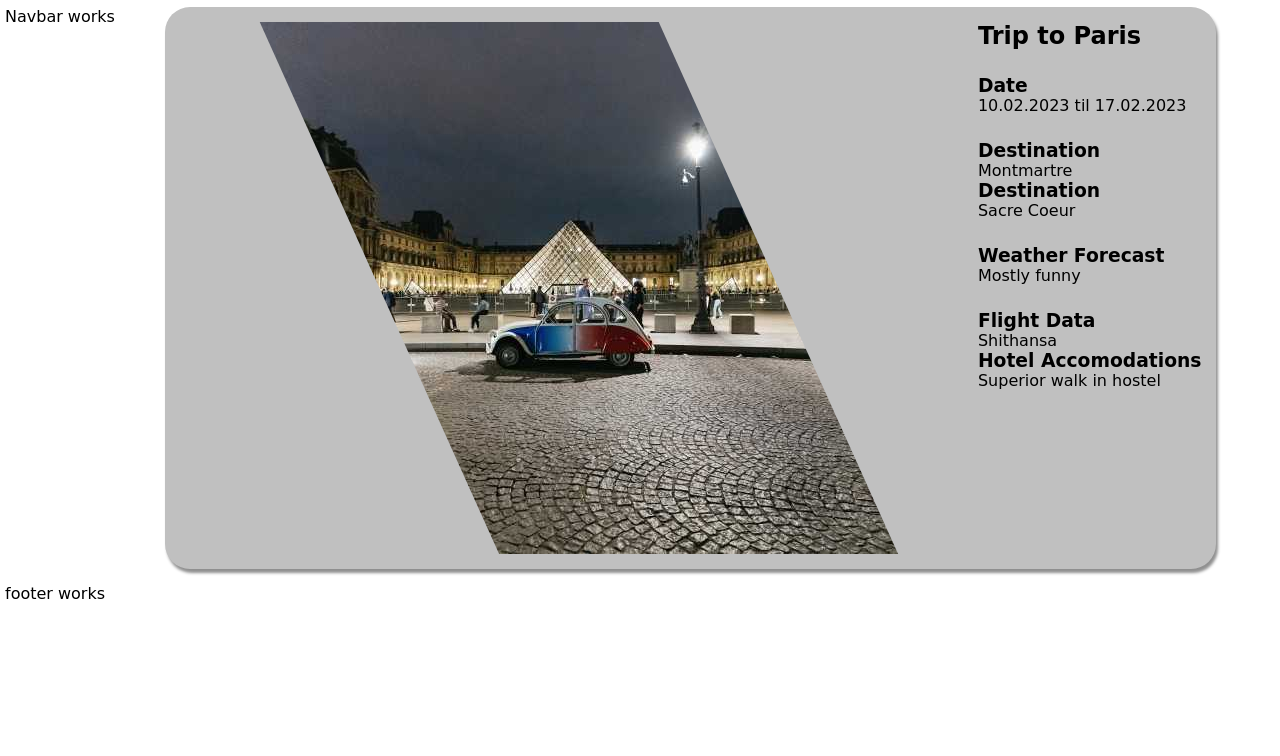
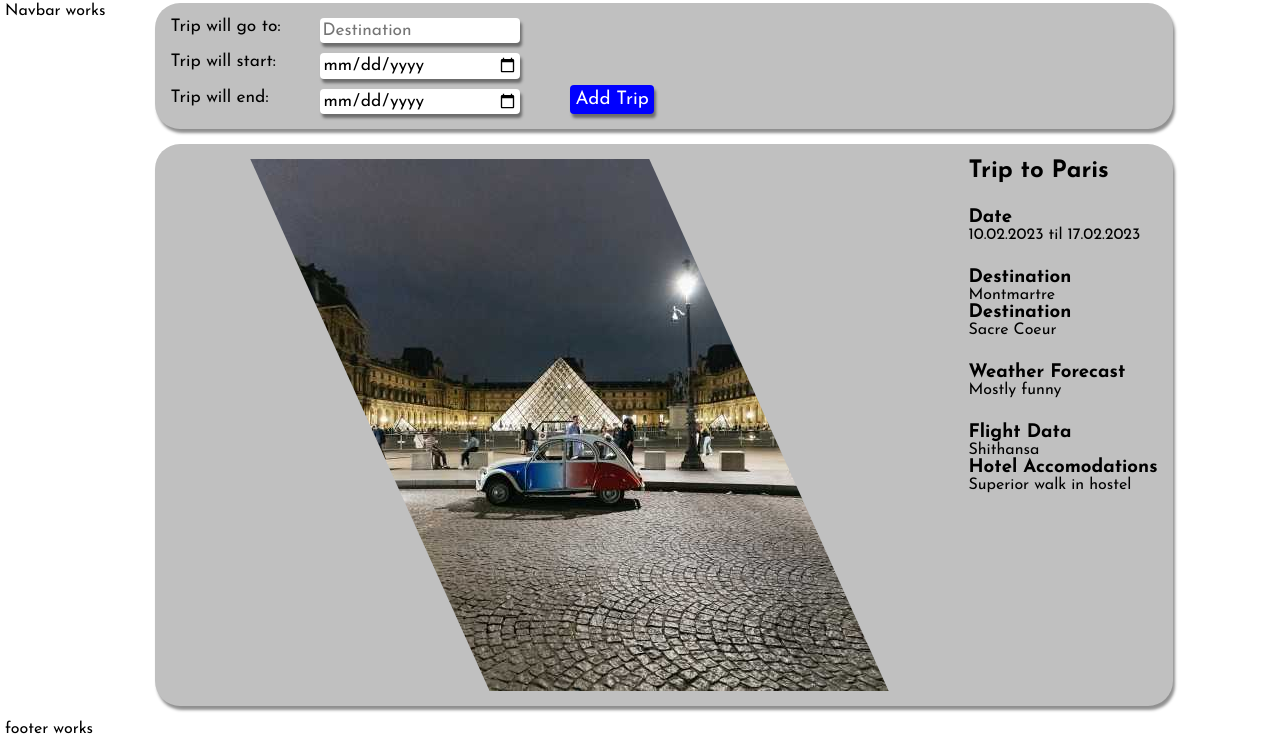
Before and after one commit to baronmdw/frontend_web_dev_project_5_capstone, a website built with webpack: page src/client/views/index.html in a window 1280 px wide. Shown: the part 44-800 px from the top of the page. Built offline with nearby package versions, Linux system fonts and the light colour scheme; files whose address does not match are found by name.

Commit message:
input field added

```diff
--- a/src/client/styles/style.scss
+++ b/src/client/styles/style.scss
@@ -5,7 +5,6 @@ h1 {
 }
 
 textarea {
-    font-family: 'Dancing Script', cursive;
     font-size: 1.2em;
     background-color: #333;
     color: #ffe;
@@ -17,7 +16,7 @@ textarea {
 * {
     padding: 0;
     margin: 0;
-    font-family: 'Abril Fatface', cursive;
+    font-family: 'Josefin Sans', sans-serif;
 }
 
 body {
@@ -39,9 +38,6 @@ body {
 .card {
     background-color: silver;
     border-radius: 25px;
-    display: flex;
-    flex-direction: row;
-    padding: 15px;
 }
 
 .cropped-img {
@@ -64,6 +60,51 @@ body {
     box-shadow: 2px 4px 3px #00000070;
 }
 
+.contentCard {
+    display: flex;
+    flex-direction: row;
+    padding: 15px;
+}
+
+.inputField {
+    padding: 15px;
+    display: flex;
+    flex-direction: row;
+    align-items: flex-end;
+    gap: 50px;
+    form {
+        display: grid;
+        grid-template-columns: 140px 200px;
+        grid-template-rows: repeat(3, 1fr);
+        gap: 10px;
+        justify-content: start;
+        label {
+            font-size: 13pt;
+        }
+        input {
+            font-size: 13pt;
+            border: none;
+            border-radius: 4px;
+            padding: 2px;
+        }
+    }
+}
+
+button {
+    font-size: 14pt;
+    border: none;
+    border-radius: 4px;
+    background-color: blue;
+    color: white;
+    padding: 5px;
+}
+
+.bodyContent {
+    display: flex;
+    flex-direction: column;
+    gap: 15px;
+}
+
 @media (min-width:1000px) {
     .body {
         flex-direction: row;
--- a/src/client/views/index.html
+++ b/src/client/views/index.html
@@ -3,6 +3,7 @@
 <head>
     <meta charset="UTF-8">
     <meta name="viewport" content="width=device-width, initial-scale=1.0">
+    <link rel="preconnect" href="https://fonts.googleapis.com"><link rel="preconnect" href="https://fonts.gstatic.com" crossorigin><link href="https://fonts.googleapis.com/css2?family=Josefin+Sans:ital,wght@0,100;0,200;0,300;0,400;0,500;0,600;0,700;1,100;1,200;1,300;1,400;1,500;1,600;1,700&display=swap" rel="stylesheet">
     <title>Weather Journal</title>
 </head>
 <body>
@@ -14,7 +15,18 @@
             Navbar works
         </div>
         <div class="bodyContent">
-            <div class="card card-shadow">
+            <div class="inputField card card-shadow">
+                <form id="newTrip">
+                    <label for="destination">Trip will go to:</label>
+                    <input type="text" id="destination" name="destination" value="" placeholder="Destination" class="card-shadow">
+                    <label for="startDate">Trip will start:</label>
+                    <input type="date" id="startDate" name="startDate" class="card-shadow">
+                    <label for="endDate">Trip will end:</label>
+                    <input type="date" id="endDate" name="endDate" class="card-shadow">
+                </form>
+                <button id="enterTrip" class="card-shadow">Add Trip</button>
+            </div>
+            <div class="card contentCard card-shadow">
                 <img src="./images/Paris_beetle.jpg" class="cropped-img" />
                 <div class="informationContent">
                     <h2>Trip to Paris</h2>
```
